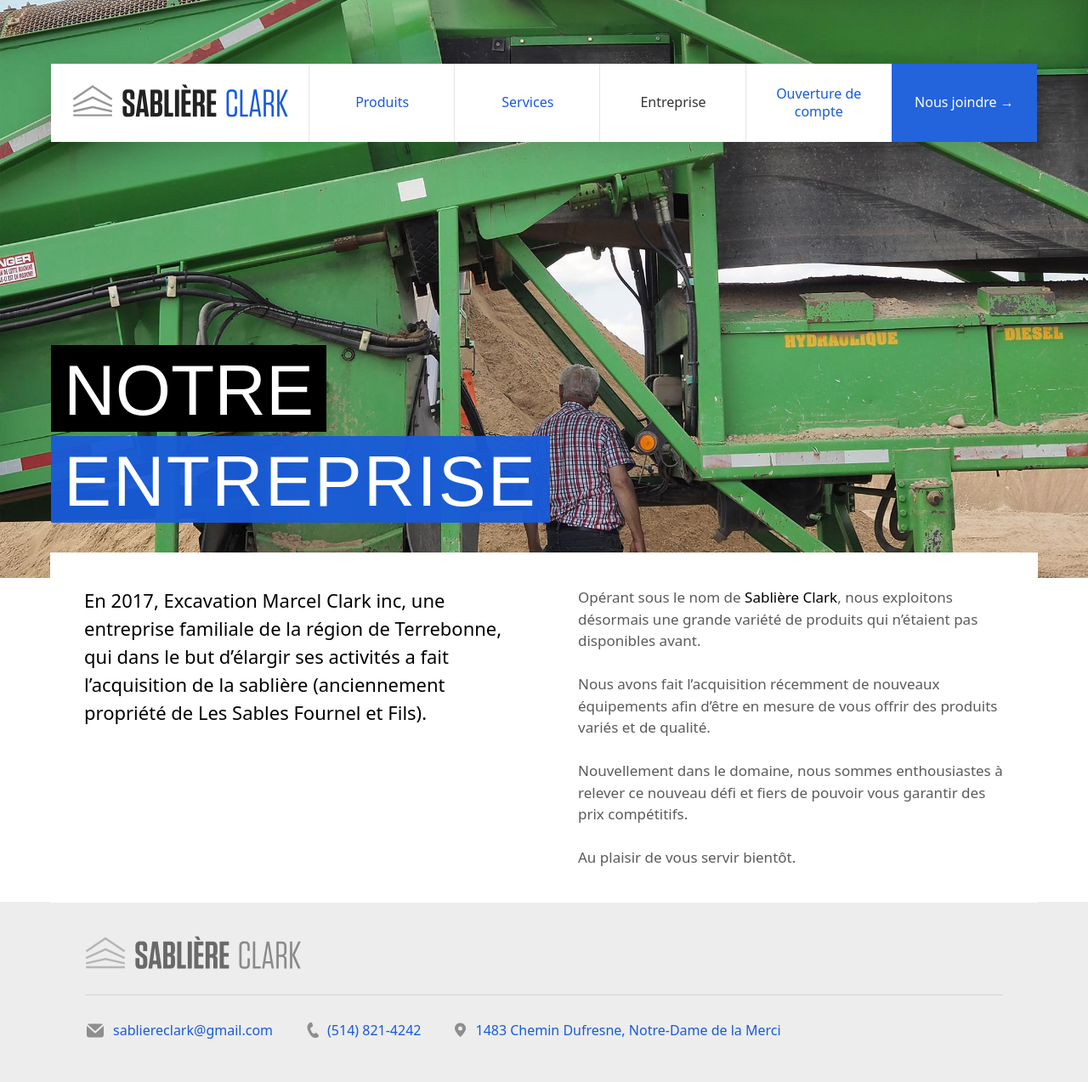
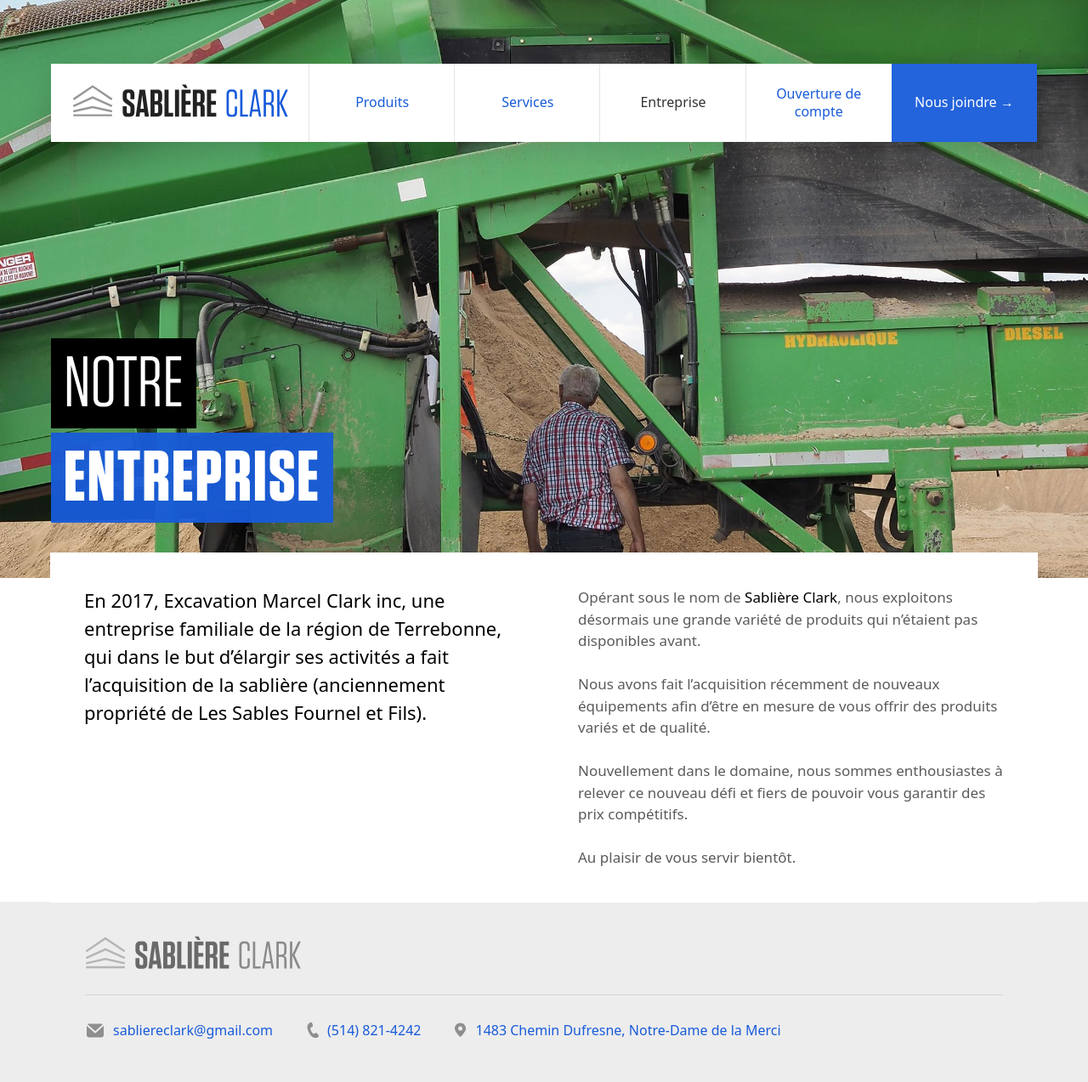
Before and after one commit to alxclark/sabliereclark, a Jekyll site: the page built from compagnie.html, in a window 1280 px wide. Shown: the whole page at 85% size. Built offline with Jekyll 4.4.1, drawn with Linux system fonts in a browser that asks for light colours.

Commit message:
Add fonts

```diff
--- a/_sass/_typography.scss
+++ b/_sass/_typography.scss
@@ -1,6 +1,26 @@
 body {
   font-family: system-ui, sans-serif;
 }
+
+// FONT FAMILIES
+// -----------------------------------------------------------------------------
+
+@font-face {
+    font-family: 'Tungsten';
+    src: url('/assets/fonts/Tungsten-Book.woff2') format('woff2'),
+        url('/assets/fonts/Tungsten-Book.woff') format('woff');
+    font-weight: normal;
+    font-style: normal;
+}
+
+@font-face {
+    font-family: 'Tungsten';
+    src: url('/assets/fonts/Tungsten-Bold.woff2') format('woff2'),
+        url('/assets/fonts/Tungsten-Bold.woff') format('woff');
+    font-weight: bold;
+    font-style: normal;
+}
+
 
 // LINKS
 // -----------------------------------------------------------------------------
@@ -70,7 +90,6 @@
   padding: 0 15px;
   padding-top: 5px;
   width: fit-content;
-  font-weight: 300;
 }
 
 .blue-highlight {
@@ -80,6 +99,7 @@
   padding-top: 5px;
   width: fit-content;
   letter-spacing: 2px;
+  font-weight: bold;
 }
 
 // BOLD
```
Also changed, not shown: assets/fonts/Tungsten-Bold.woff (added), assets/fonts/Tungsten-Bold.woff2 (added), assets/fonts/Tungsten-Book.woff (added), assets/fonts/Tungsten-Book.woff2 (added), 7 other files.
